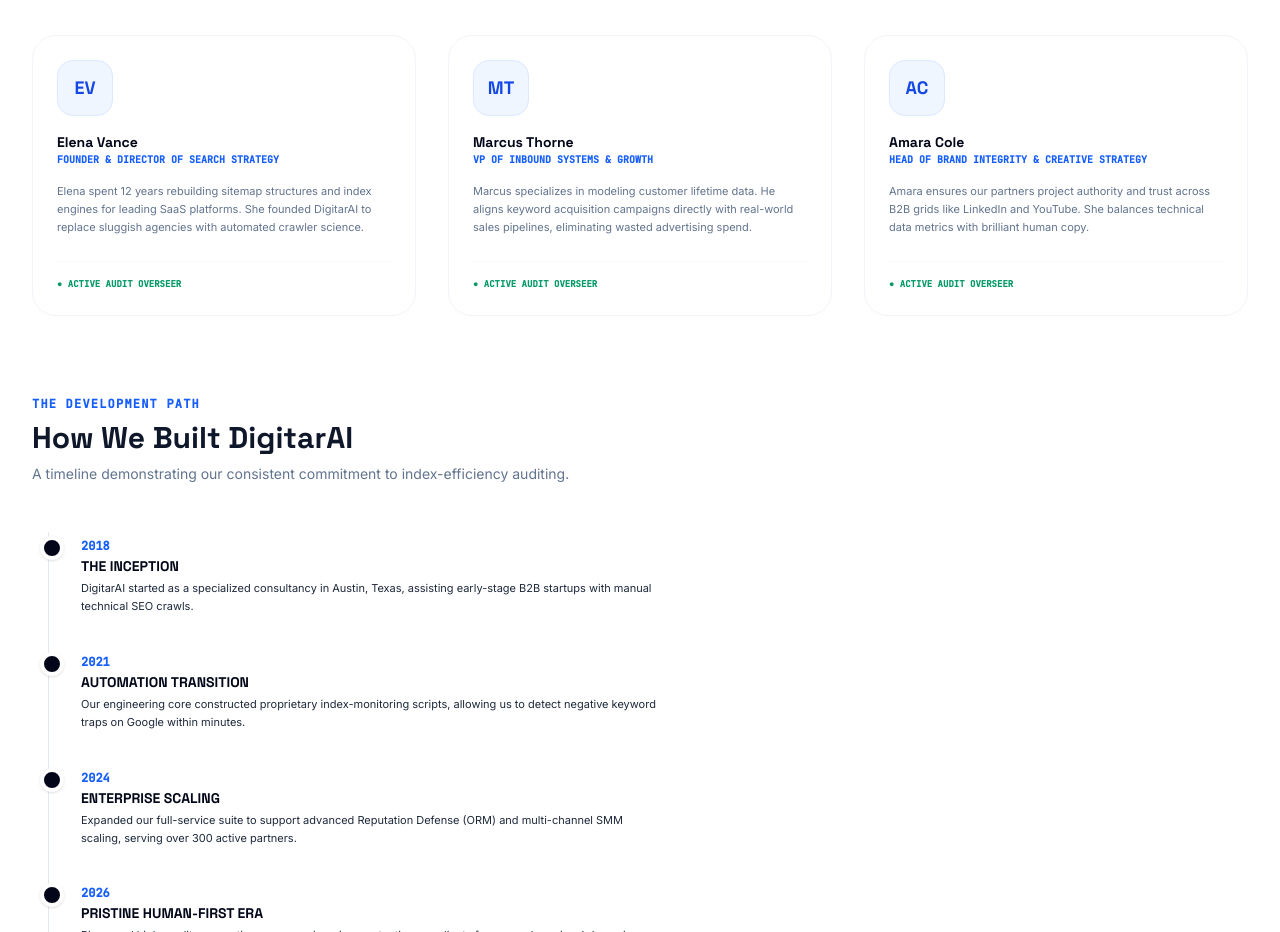
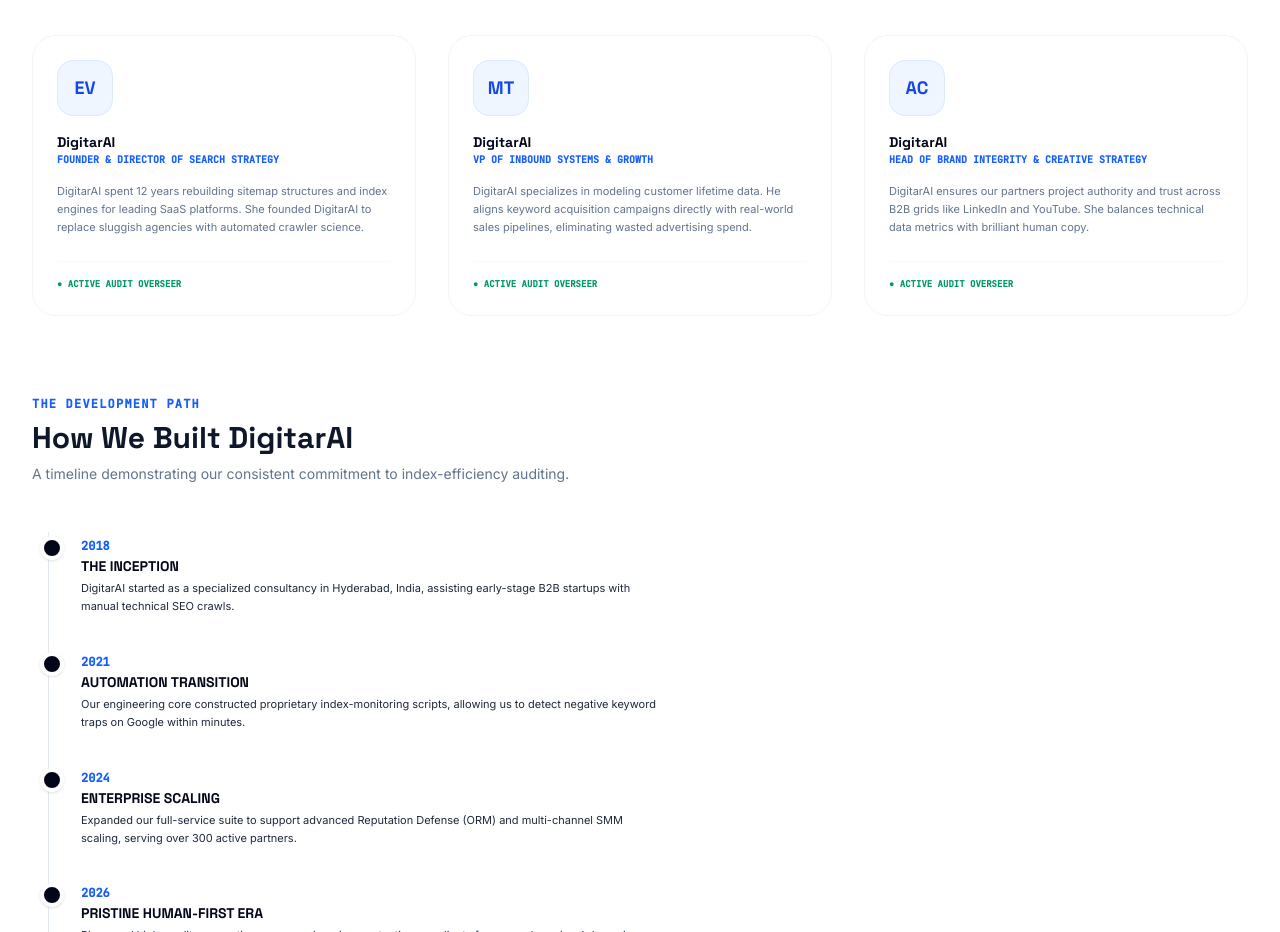
Before and after one commit to laxmankodadala1/digitarai, a React (Vite) app in the folder digitarai/: page /about-us in a window 1280 px wide. Shown: the part 1600-2532 px from the top of the page. Built offline with nearby package versions, Linux system fonts and the light colour scheme.

Commit message:
Update About.tsx

```diff
--- a/digitarai/src/pages/About.tsx
+++ b/digitarai/src/pages/About.tsx
@@ -62,21 +62,21 @@
   // Team members data - easily editable
   const team: TeamMember[] = [
     {
-      name: "Elena Vance",
+      name: "DigitarAI",
       role: "Founder & Director of Search Strategy",
-      bio: "Elena spent 12 years rebuilding sitemap structures and index engines for leading SaaS platforms. She founded DigitarAI to replace sluggish agencies with automated crawler science.",
+      bio: "DigitarAI spent 12 years rebuilding sitemap structures and index engines for leading SaaS platforms. She founded DigitarAI to replace sluggish agencies with automated crawler science.",
       initials: "EV",
     },
     {
-      name: "Marcus Thorne",
+      name: "DigitarAI",
       role: "VP of Inbound Systems & Growth",
-      bio: "Marcus specializes in modeling customer lifetime data. He aligns keyword acquisition campaigns directly with real-world sales pipelines, eliminating wasted advertising spend.",
+      bio: "DigitarAI specializes in modeling customer lifetime data. He aligns keyword acquisition campaigns directly with real-world sales pipelines, eliminating wasted advertising spend.",
       initials: "MT",
     },
     {
-      name: "Amara Cole",
+      name: "DigitarAI",
       role: "Head of Brand Integrity & Creative Strategy",
-      bio: "Amara ensures our partners project authority and trust across B2B grids like LinkedIn and YouTube. She balances technical data metrics with brilliant human copy.",
+      bio: "DigitarAI ensures our partners project authority and trust across B2B grids like LinkedIn and YouTube. She balances technical data metrics with brilliant human copy.",
       initials: "AC",
     },
   ];
@@ -86,7 +86,7 @@
     {
       year: "2018",
       title: "The Inception",
-      desc: "DigitarAI started as a specialized consultancy in Austin, Texas, assisting early-stage B2B startups with manual technical SEO crawls.",
+      desc: "DigitarAI started as a specialized consultancy in Hyderabad, India, assisting early-stage B2B startups with manual technical SEO crawls.",
     },
     {
       year: "2021",
```
